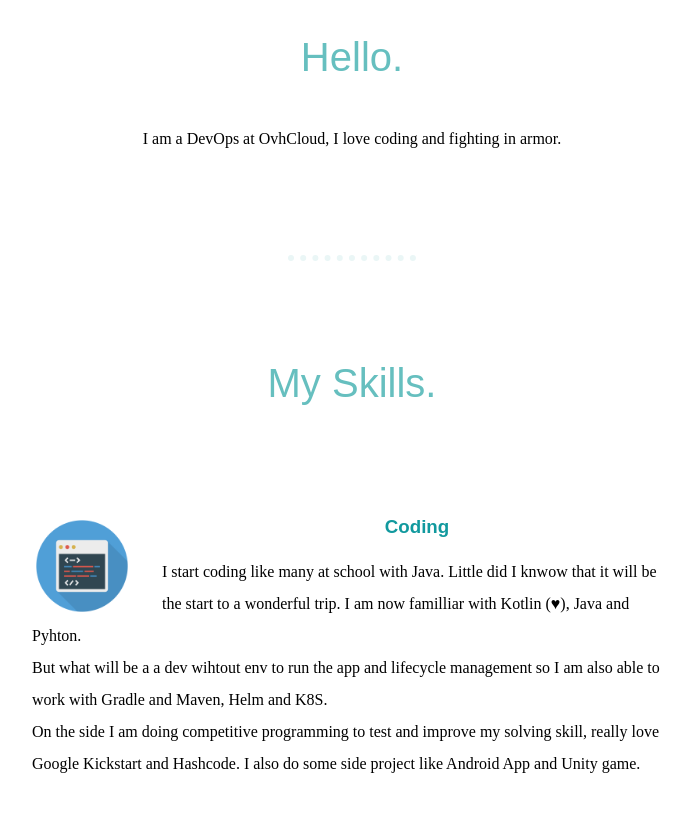
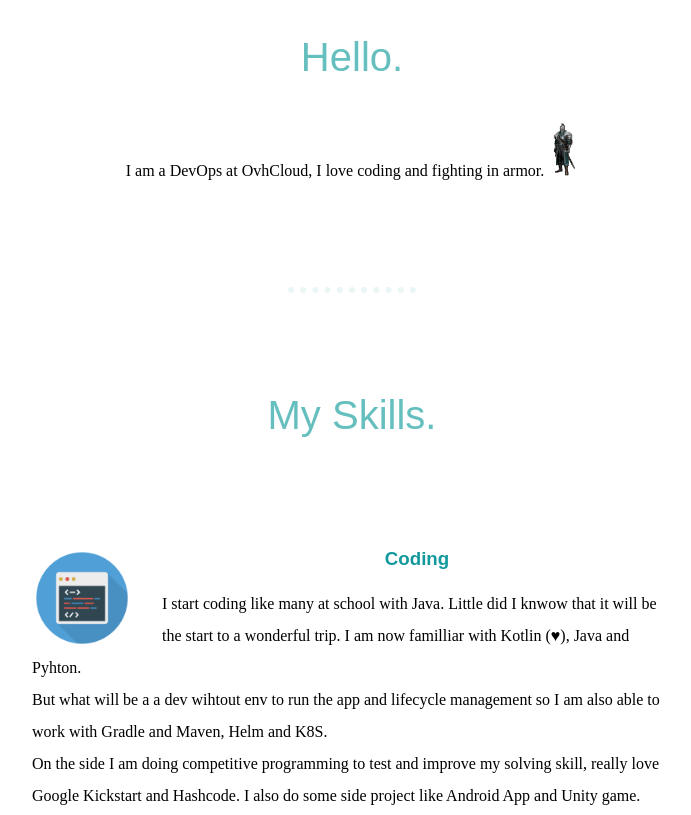
Before and after one commit to moutyque/cv, a plain HTML site: page index.html in a window 1280 px wide. Shown: the part 880-1695 px from the top of the page, without its empty margins (288-979 px from the left). Drawn offline with Linux system fonts and the light colour scheme.

Commit message:
Add buhurt

```diff
--- a/css/style.css
+++ b/css/style.css
@@ -100,7 +100,9 @@ hr.half-width {
   text-align: left;
 }
 
-.txt_java {}
+.img_small{
+  width: 30px
+}
 
 .txt_discipline {}
 
--- a/index.html
+++ b/index.html
@@ -22,13 +22,14 @@
     <div class="profile">
       <img class="img_me" src="./images/main.png" alt="">
       <h2>Hello.</h2>
-      <p class="text_welcome">I am a DevOps at OvhCloud, I love coding and fighting in armor.</p>
+
+      <p class="text_welcome">I am a DevOps at OvhCloud, I love coding and fighting in armor. <a href="https://www.youtube.com/watch?v=xYxQR5haqTs"><img class="img_small" src="./images/ds2_knight.png" alt=""></a></p>
     </div>
     <hr class="half-width">
     <div class="skills">
       <h2>My Skills.</h2>
       <div class="skill-row">
-        <img class="skill_img img_java" width="100px" src="./images/coding.png" alt="">
+        <img class="skill_img img_java" src="./images/coding.png" alt="">
         <h3>Coding</h3>
         <p class="skill_text txt_java">I start coding like many at school with Java. Little did I knwow that it will be
           the start to a wonderful trip. I am now familliar with Kotlin (♥), Java and Pyhton.
```
Also changed, not shown: images/ds2_knight.png (added).
